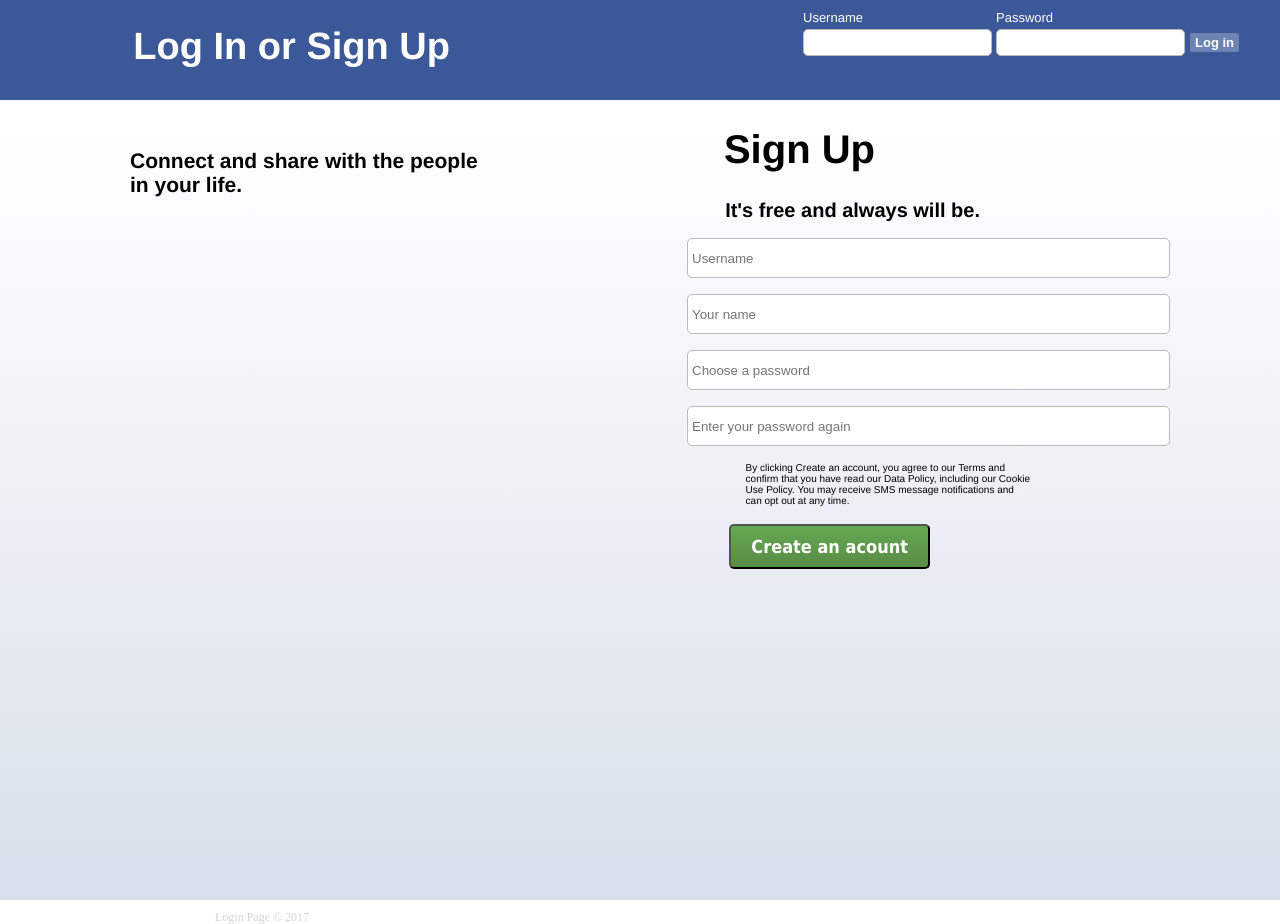
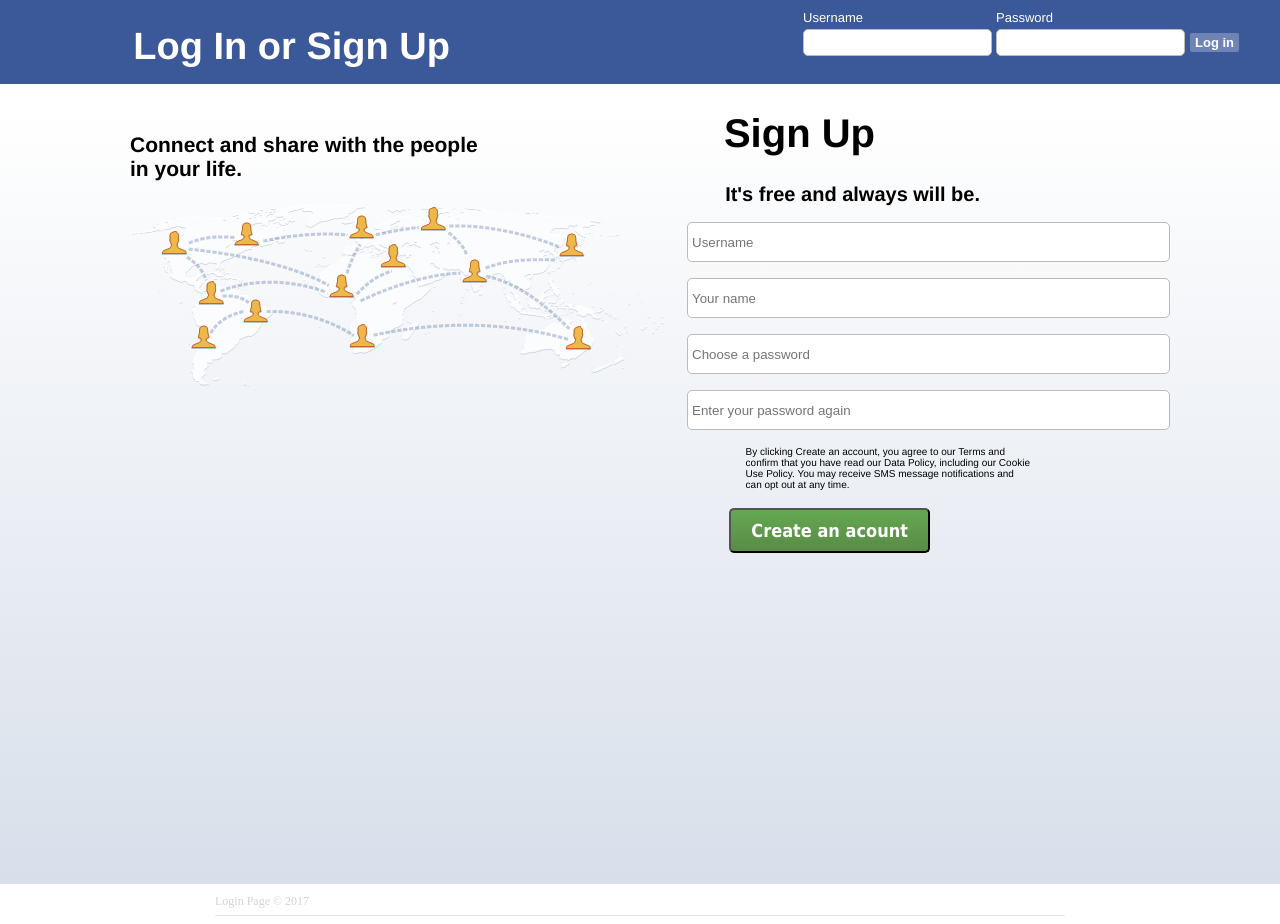
Before and after one commit to IoannisTsamandouras/PHP-Login-System, a PHP site: page /register.php in a window 1280 px wide. Shown: the top 924 px of the page. Run offline with PHP 8.4, Linux system fonts and the light colour scheme.

Commit message:
Update register.php

```diff
--- a/phplogin/register.php
+++ b/phplogin/register.php
@@ -94,7 +94,7 @@
    }
 .front {
   background-color: #3b5998;
-  height: 75pt;
+  height: 63pt;
   overflow: hidden;
 }
 table {
@@ -154,15 +154,6 @@
   margin: 0 auto;
   position: relative;;
   right: 140px;
-}
-
-img {
-  position: relative;
-  left: 120px;
-  top: -550px;
-  padding: 0px;
-  width: 400px;
-  margin: 0px;
 }
 
 .form {
```
